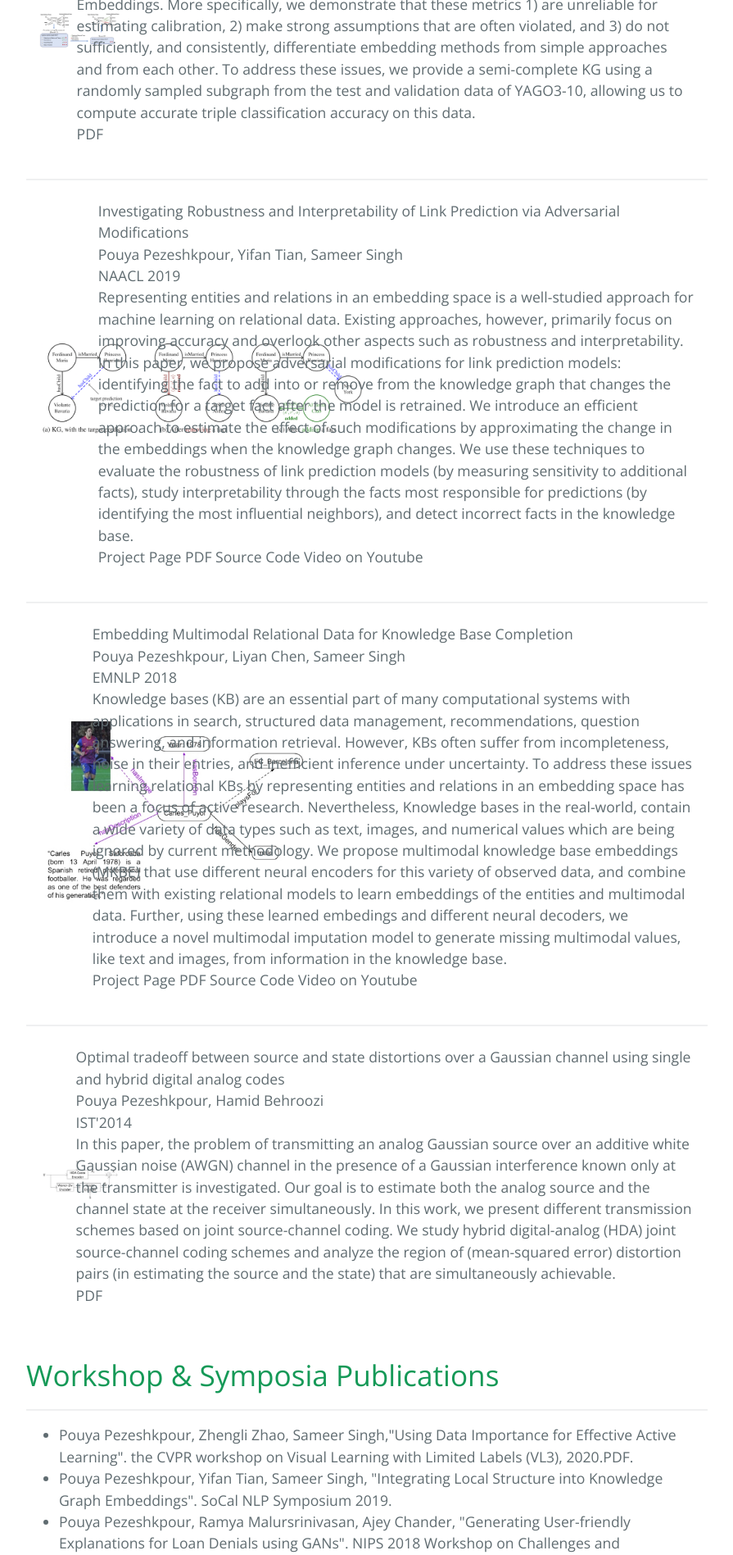
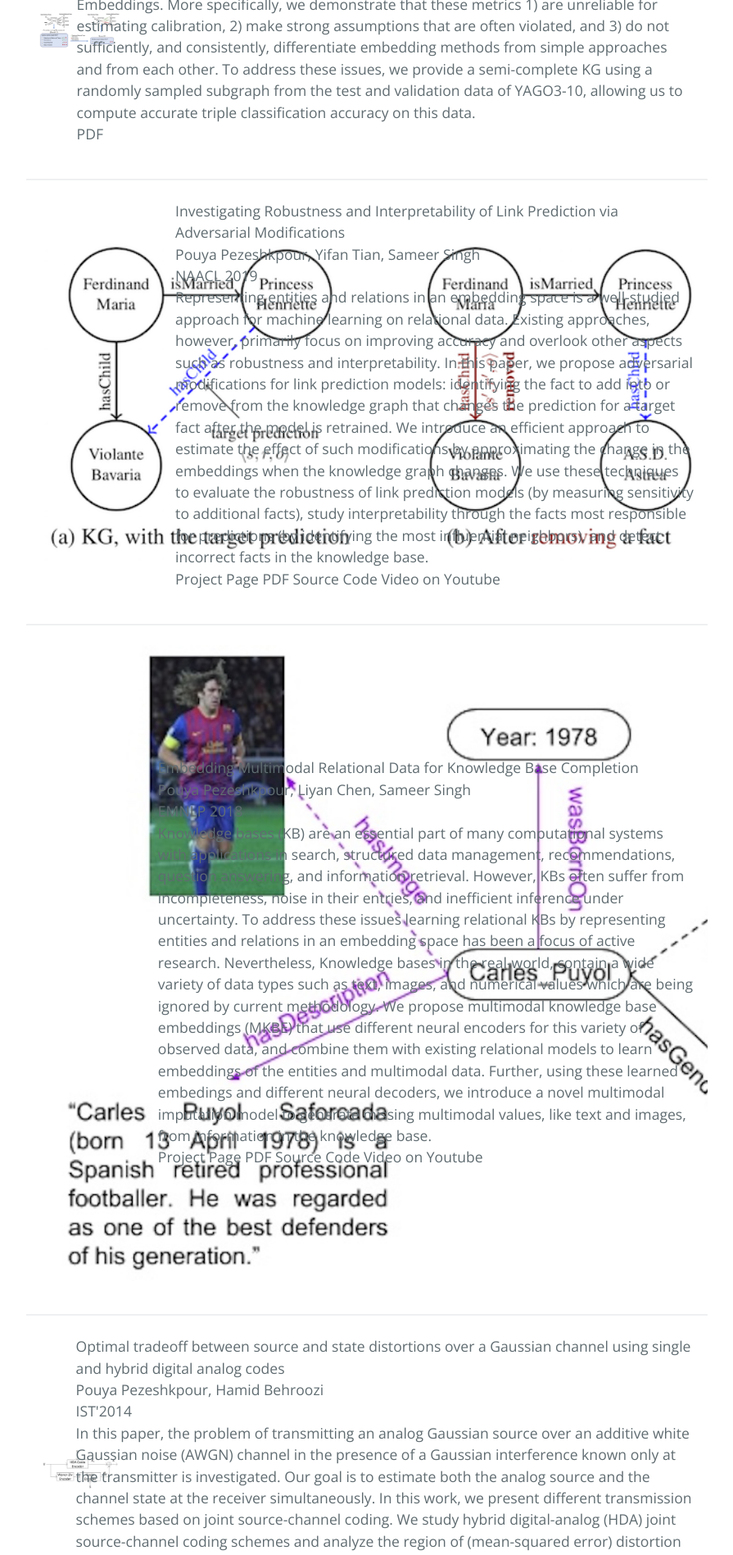
Before and after one commit to pouyapez/pouyapez.github.io, a Jekyll site: the page built from index.md, in a window 1280 px wide. Shown: the part 1310-3207 px from the top of the page at 82% size, without its empty margins (192-1087 px from the left). Built offline with Jekyll 4.4.1, drawn with Linux system fonts in a browser that asks for light colours.

Commit message:
Update index.md

```diff
--- a/index.md
+++ b/index.md
@@ -66,7 +66,7 @@ layout: default
    <table class="content-table">
       <tr>
         <td>
-          <img class="left-align image noselect" src="/images/criage.png" width="500">
+          <img class="left-align image noselect" src="/images/criage.png" width="2000">
         </td>
         <td>
           <p class="text right-align text-large add-top-margin" style="width:100%;">
@@ -86,7 +86,7 @@ Project Page     PDF     Source Code     Video on Youtube
    <table class="content-table">
       <tr>
         <td>
-          <img class="left-align image noselect" src="/images/graph.jpg" width="500">
+          <img class="left-align image noselect" src="/images/graph.jpg" width="2000">
         </td>
         <td>
           <p class="text right-align text-large add-top-margin">
```
